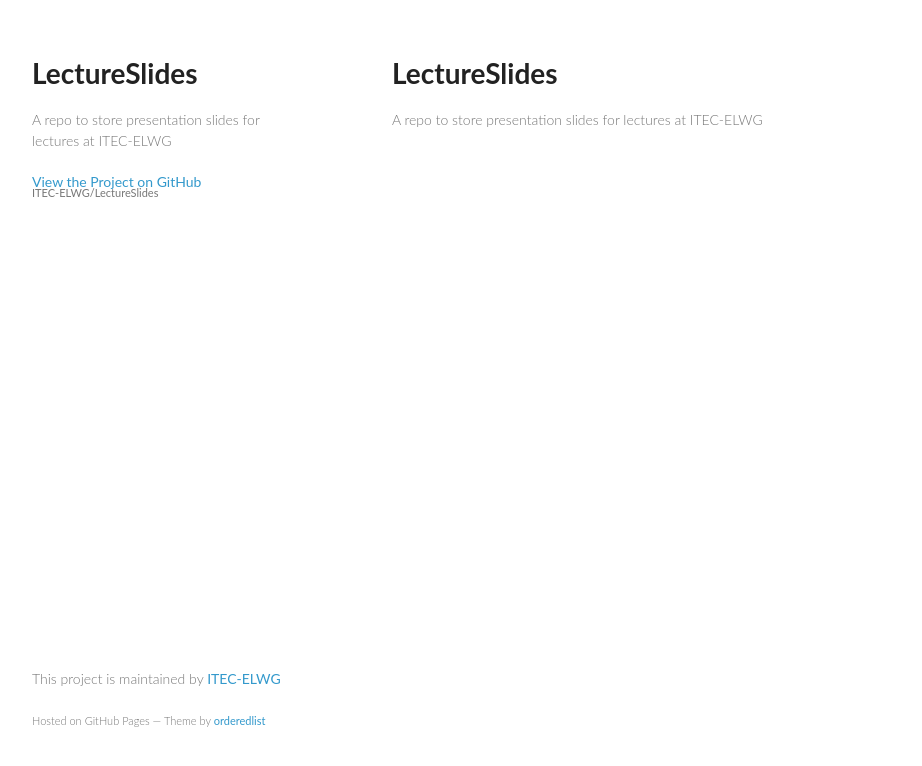
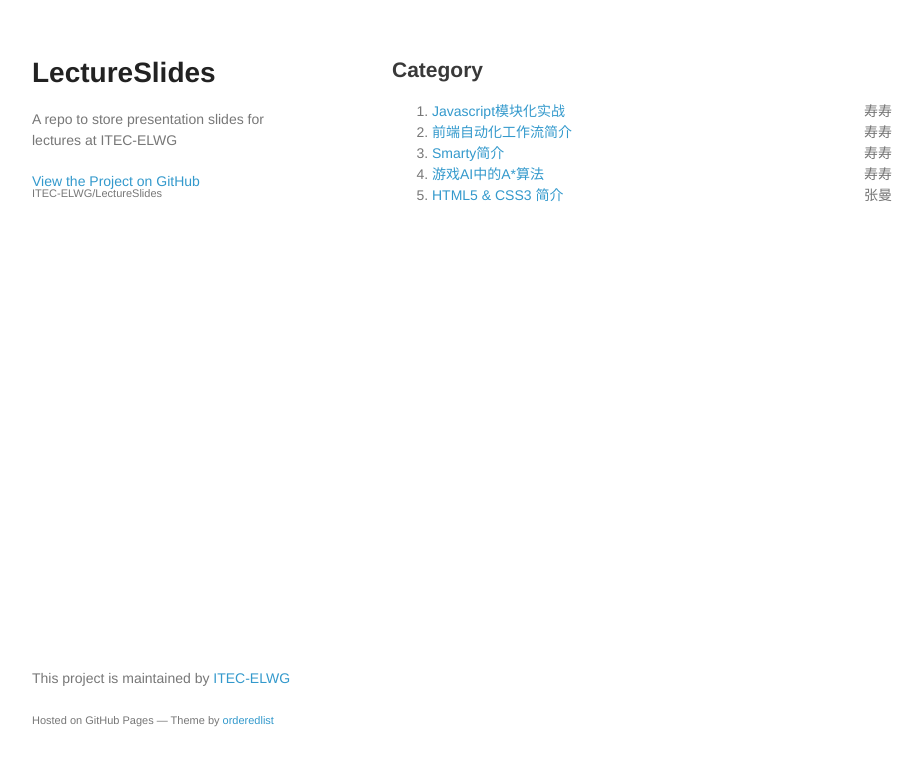
Before and after one commit to ITEC-ELWG/LectureSlides, a plain HTML site: page index.html in a window 1280 px wide. Shown: the whole page, without its empty margins (178-1100 px from the left). Drawn offline with nearby package versions, Linux system fonts and the light colour scheme.

Commit message:
首页添加幻灯片目录

```diff
--- a/assets/css/index.css
+++ b/assets/css/index.css
@@ -1,6 +1,6 @@
 body {
   padding:50px;
-  font:14px/1.5 Lato, "Helvetica Neue", Helvetica, Arial, sans-serif;
+  font:14px/1.5 "Helvetica Neue", Helvetica, "Microsoft Yahei", Arial, sans-serif;
   color:#777;
   font-weight:300;
 }
--- /dev/null
+++ b/category.json
@@ -0,0 +1,27 @@
+[
+    {
+        "title": "Javascript模块化实战",
+        "author": "寿寿",
+        "url": "javascript-module"
+    },
+    {
+        "title": "前端自动化工作流简介",
+        "author": "寿寿",
+        "url": "fe-workflow-automation"
+    },
+    {
+        "title": "Smarty简介",
+        "author": "寿寿",
+        "url": "intro-smarty"
+    },
+    {
+        "title": "游戏AI中的A*算法",
+        "author": "寿寿",
+        "url": "astar-algorithm-in-game"
+    },
+    {
+        "title": "HTML5 & CSS3 简介",
+        "author": "张曼",
+        "url": "intro-html5-and-css3"
+    }
+]
--- a/index.html
+++ b/index.html
@@ -23,12 +23,11 @@
       </p>
     </header>
     <section>
-      <h1>
+      <h2>
         <a name="lectureslides" class="anchor" href="#lectureslides">
           <span class="octicon octicon-link"></span>
-        </a>LectureSlides</h1>
-
-      <p>A repo to store presentation slides for lectures at ITEC-ELWG</p>
+        </a>Category</h2>
+      <ol class="slides-category"></ol>
     </section>
     <footer>
       <p>This project is maintained by <a href="https://github.com/ITEC-ELWG">ITEC-ELWG</a>
@@ -39,8 +38,21 @@
       </p>
     </footer>
   </div>
+  <script src="//code.jquery.com/jquery-2.1.1.min.js"></script>
   <script src="assets/lib/scale.fix.js"></script>
-
+  <script>
+  $(function() {
+    $.getJSON('category.json', function(res) {
+      var $list = $('.slides-category');
+      for (var i = 0; i < res.length; i += 1) {
+        $('<li>')
+          .append($('<a>').attr('href', res[i].url).html(res[i].title))
+          .append($('<span>').html(res[i].author).css({'float': 'right'}))
+          .appendTo($list);
+      }
+    });
+  });
+  </script>
 </body>
 
 </html>
```
